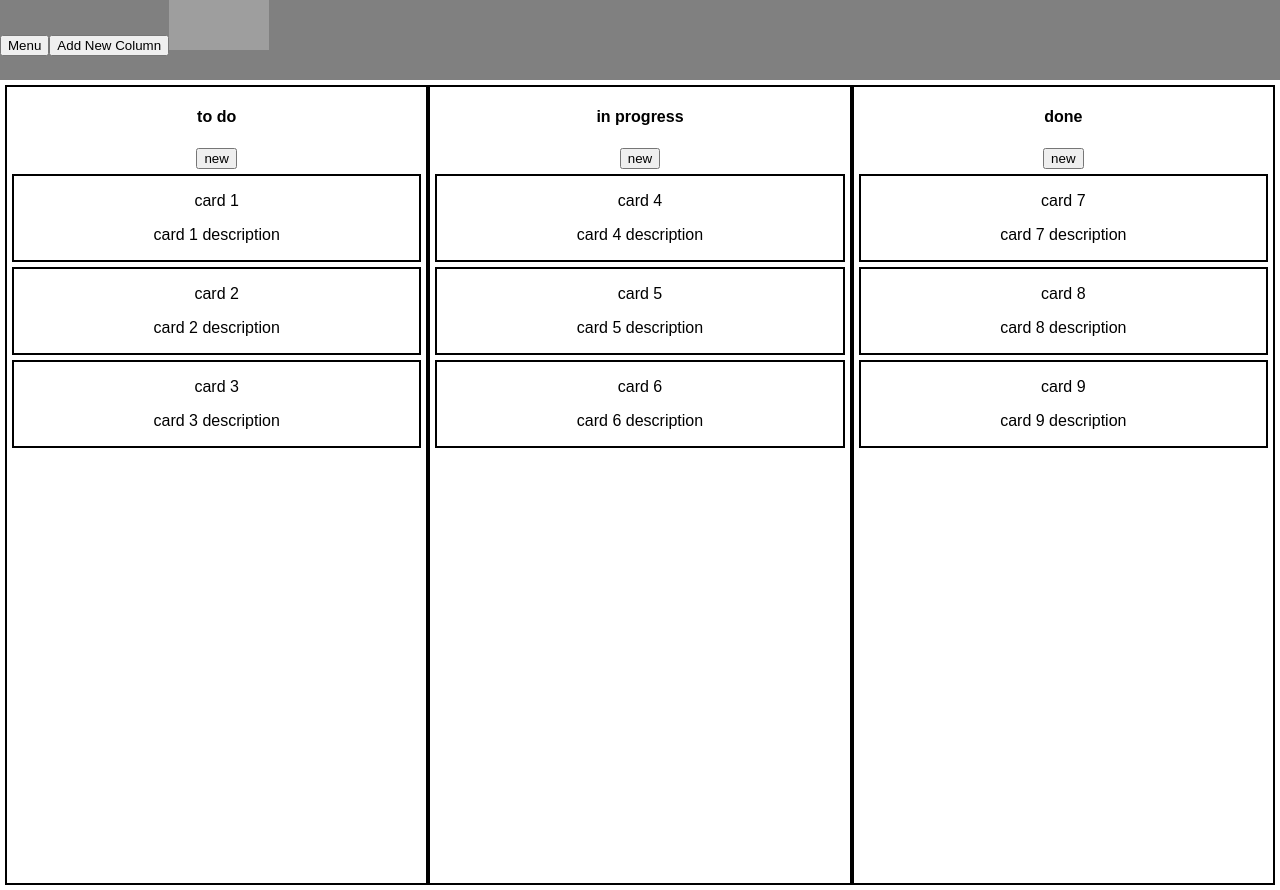
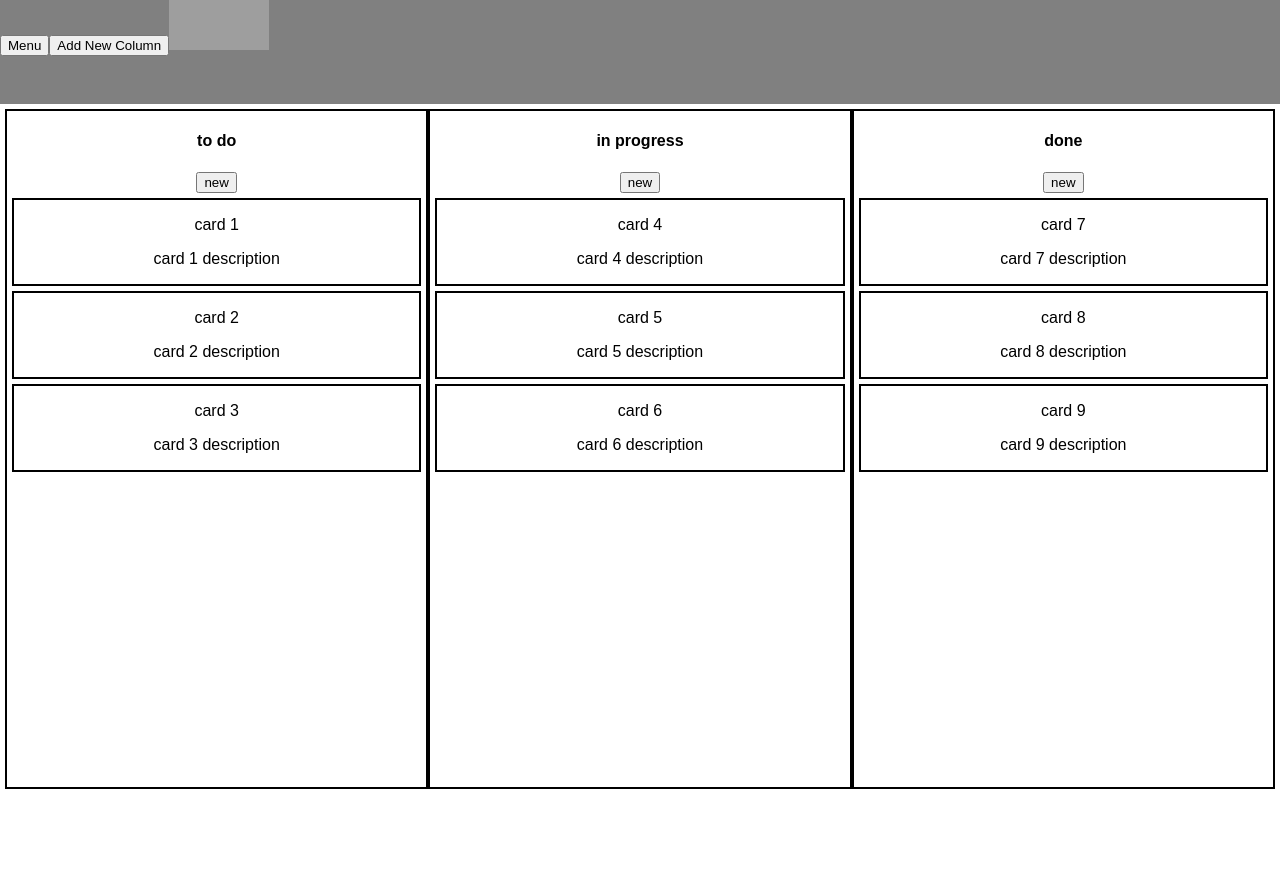
Before and after one commit to acsly/kanbanboard-naive-react, a React app: page / in a window 1280 px wide. After the commit the page ends 800 px from the top, so only its background shows below. Built offline with nearby package versions, Linux system fonts and the light colour scheme; grey boxes are pictures that could not be loaded.

Commit message:
css updated on board class

```diff
--- a/src/components/Board/Board.css
+++ b/src/components/Board/Board.css
@@ -1,7 +1,7 @@
 .Board {
     padding: 5px;
     max-width: 100%;
-    min-height: 100%;
+    min-height: 85%;
     overflow: auto;
     display: flex;
     flex-direction: row;
--- a/src/components/Toolbar/Toolbar.css
+++ b/src/components/Toolbar/Toolbar.css
@@ -1,6 +1,7 @@
 .Toolbar {
     text-align: left;
-    height: 80px;
+    height: 13%;
+    min-height: 70px;
     background-color: gray;
 }
 
--- a/src/containers/App.js
+++ b/src/containers/App.js
@@ -96,7 +96,6 @@ class App extends Component {
   };
 
   newCardHandler = (index) => {
-    console.log(index);
     const newId = this.getNewId();
     const boards = this.state.boards.slice();
     boards[this.state.activeBoardIndex].columns[index].cards.push(this.createNewCardStructure(newId));
@@ -138,7 +137,7 @@ class App extends Component {
         <Board
           board={this.state.boards[this.state.activeBoardIndex]}
           columns={this.state.boards[this.state.activeBoardIndex].columns}
-          newCardClicked={this.newCardHandler}/>
+          newCardClicked={this.newCardHandler} />
       </div>
     );
   }
```
